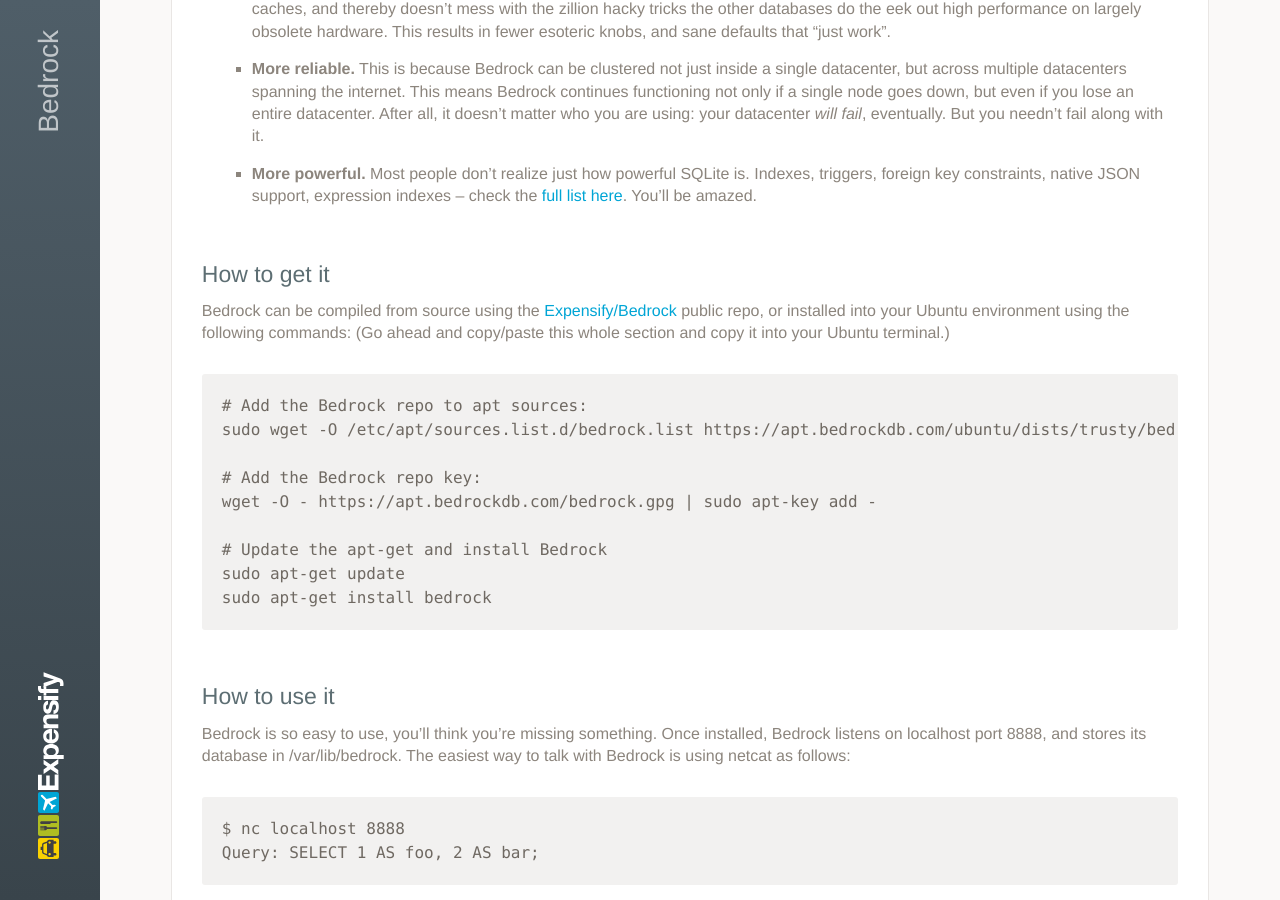
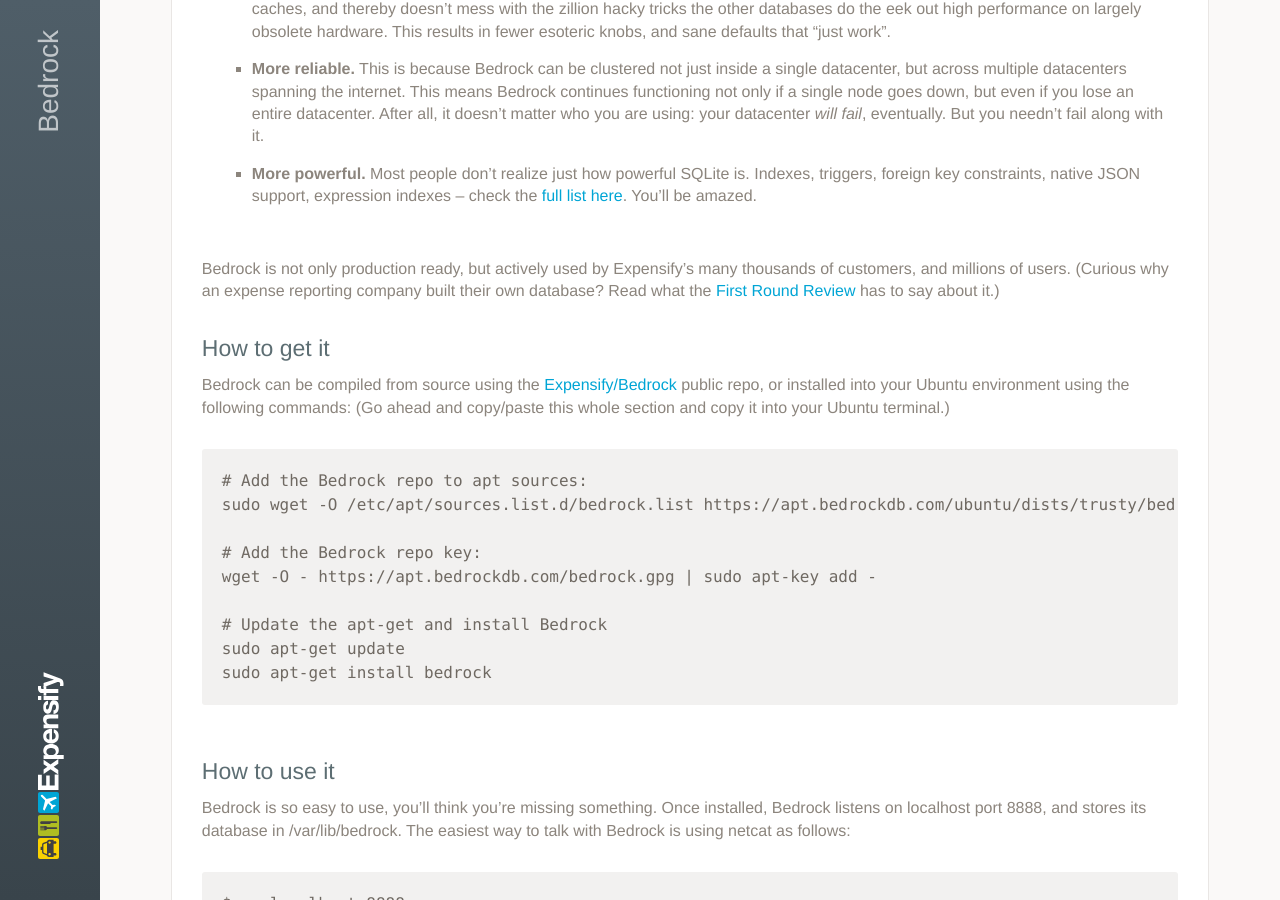
Before and after one commit to Expensify/Bedrock, a Jekyll site: the page built from docs/index.md, in a window 1280 px wide and 900 px high, scrolled down 855 px. Built offline with Jekyll 4.4.1, drawn with Linux system fonts in a browser that asks for light colours.

Commit message:
Update index.md

```diff
--- a/docs/index.md
+++ b/docs/index.md
@@ -23,6 +23,8 @@
 * **More reliable.**  This is because Bedrock can be clustered not just inside a single datacenter, but across multiple datacenters spanning the internet.  This means Bedrock continues functioning not only if a single node goes down, but even if you lose an entire datacenter.  After all, it doesn't matter who you are using: your datacenter *will fail*, eventually.  But you needn't fail along with it.
 
 * **More powerful.**  Most people don't realize just how powerful SQLite is.  Indexes, triggers, foreign key constraints, native JSON support, expression indexes -- check the [full list here](http://sqlite.org/fullsql.html).  You'll be amazed.
+
+Bedrock is not only production ready, but actively used by Expensify's many thousands of customers, and millions of users.  (Curious why an expense reporting company built their own database?  Read what the [First Round Review](http://firstround.com/review/your-database-is-your-prison-heres-how-expensify-broke-free/) has to say about it.)
 
 ## How to get it
 Bedrock can be compiled from source using the [Expensify/Bedrock](https://github.com/Expensify/Bedrock) public repo, or installed into your Ubuntu environment using the following commands:  (Go ahead and copy/paste this whole section and copy it into your Ubuntu terminal.)
```
